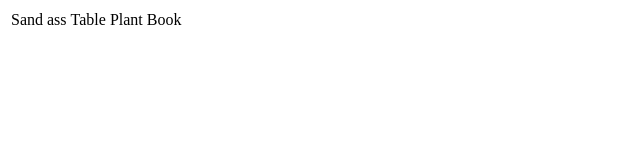
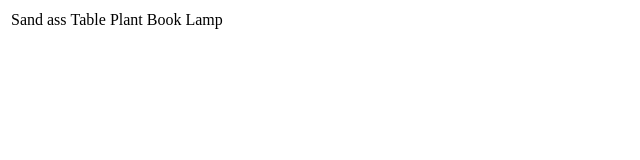
Before and after one commit to rm-ahsan/gitTest, a plain HTML site: page index.html in a window 1280 px wide. Shown: the full height of the page, 0-640 px from the left. Drawn offline with Linux system fonts and the light colour scheme.

Commit message:
added another td to index.html

```diff
--- a/index.html
+++ b/index.html
@@ -6,6 +6,7 @@
             <td>Table</td>
             <td>Plant</td>
             <td>Book</td>
+            <td>Lamp</td>
         </tr>
     </table>
 </html>
```
